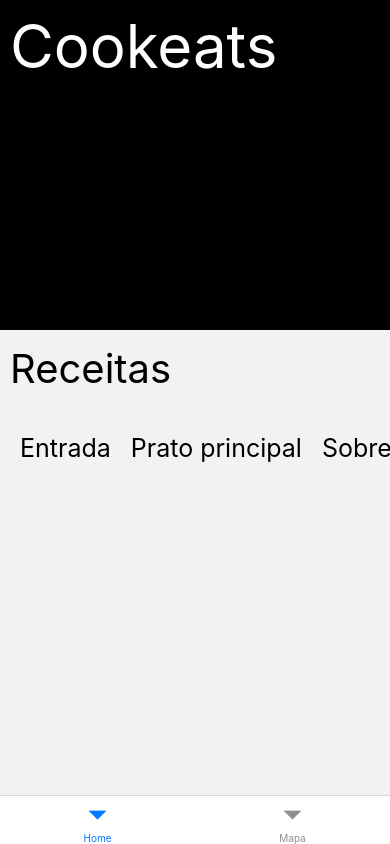
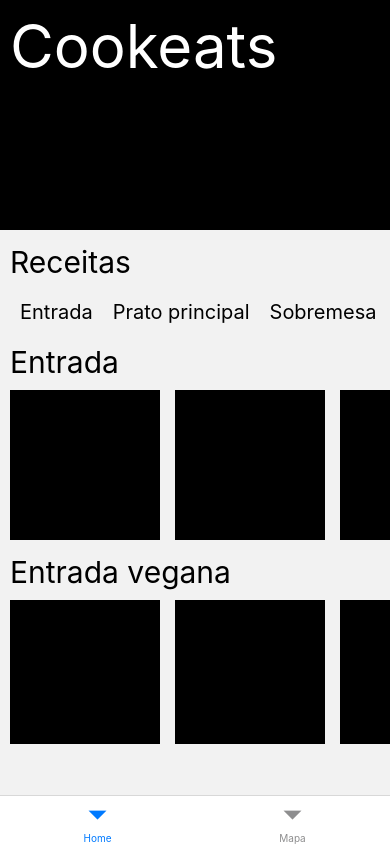
Before and after one commit to llucassilva/app_cookeats, a React Native app: screen /Home in a window 390 px wide. Built offline with nearby package versions, Linux system fonts and the light colour scheme.

Commit message:
Front home pronto

```diff
--- a/src/Components/Opcoes.js
+++ b/src/Components/Opcoes.js
@@ -1,9 +1,10 @@
-import { View, Text, ScrollView, StyleSheet, Dimensions } from 'react-native'
-import React from 'react'
+import { View, Text, ScrollView, StyleSheet, Dimensions } from "react-native";
+import React from "react";
 
-export default function Opcoes({title, data, vegano}) {
+export default function Opcoes({ title, data, vegano }) {
   return (
-    <View>
+    <>
+      <View style={style.container}>
         <Text style={style.OpcoesTitle}>{title}</Text>
         <ScrollView horizontal>
           <View style={style.containerCard}>
@@ -19,7 +20,9 @@ export default function Opcoes({title, data, vegano}) {
             <Text>Carne</Text>
           </View>
         </ScrollView>
-      <Text style={style.OpcoesTitle}>{vegano}</Text>
+      </View>
+      <View style={style.container}>
+        <Text style={style.OpcoesTitleVegano}>{vegano}</Text>
         <ScrollView horizontal>
           <View style={style.containerCard}>
             <Text>Carne</Text>
@@ -35,25 +38,37 @@ export default function Opcoes({title, data, vegano}) {
           </View>
         </ScrollView>
       </View>
-  )
+    </>
+  );
 }
 
 const { width, height } = Dimensions.get("screen");
 
 const style = StyleSheet.create({
-    containerOpcoes:{
+  containerOpcoes: {
     width: width,
-        padding: 10
+    padding: 10,
   },
-    OpcoesTitle:{
-        fontSize: 45,
-        marginBottom: 20
+  OpcoesTitleVegano:{
+    fontSize: 30,
+    marginBottom: 10,
+    marginTop: 10
   },
-    containerCard:{
-        width: 170,
-        height: 170,
+  OpcoesTitle: {
+    fontSize: 30,
+    marginBottom: 10,
+  },
+  containerCard: {
+    width: 150,
+    height: 150,
     backgroundColor: "#000",
-        marginBottom:20,
-        marginRight: 15
-    }
-})
+    marginBottom: 20,
+    marginRight: 15,
+  },
+  containerGeral: {
+    height: 500,
+  },
+  container: {
+    height: 200,
+  },
+});
--- a/src/Pages/Home/index.js
+++ b/src/Pages/Home/index.js
@@ -12,11 +12,15 @@ import Opcoes from "../../Components/Opcoes";
 
 export default function Home() {
   const [hover, setHover] = useState("");
-  const [value, setValue] = useState()
+
+  const categorias = [
+    <Opcoes title="Entrada" vegano="Entrada vegana"/>,
+    <Opcoes title="Prato principal" vegano="Prato vegano"/>,
+    <Opcoes title="Sobremesa" vegano="Sobremesa vegana"/>,
+  ]
 
   return (
-    <ScrollView>
-      <StatusBar barStyle="light-content" backgroundColor="#23DCBB" />
+    <View>
       <View style={style.container}>
         <Text style={style.titleHeader}>Cookeats</Text>
       </View>
@@ -28,7 +32,7 @@ export default function Home() {
               ? style.textoCategoriaPress
               : style.textoCategoria
           }
-          onPress={() => setHover("Entrada") && setValue()}
+          onPress={() => {setHover("Entrada") } }
         >
           <Text style={style.textoCategoria}>Entrada</Text>
         </TouchableOpacity>
@@ -38,7 +42,7 @@ export default function Home() {
               ? style.textoCategoriaPress
               : style.textoCategoria
           }
-          onPress={() => setHover("Principal") && setValue(categorias[1])}
+          onPress={() => setHover("Principal") }
         >
           <Text style={style.textoCategoria}>Prato principal</Text>
         </TouchableOpacity>
@@ -54,9 +58,9 @@ export default function Home() {
         </TouchableOpacity>
       </View>
       <View style={style.containerEntrada}>
-
+          {hover === "Entrada" ? categorias[0] : hover === "Principal" ? categorias[1] : hover === "Sobremesa" ? categorias[2] : categorias[0]}
       </View>
-    </ScrollView>
+    </View>
   );
 }
 
@@ -65,7 +69,7 @@ const style = StyleSheet.create({
   container: {
     width: width,
     backgroundColor: "#000",
-    height: 330,
+    height: 230,
     padding: 10,
   },
   titleHeader: {
@@ -74,7 +78,7 @@ const style = StyleSheet.create({
   },
   titleCategoria: {
     width: width,
-    fontSize: 40,
+    fontSize: 30,
     marginLeft: 10,
     marginTop: 14,
   },
@@ -83,14 +87,14 @@ const style = StyleSheet.create({
     flexDirection: "row",
   },
   textoCategoria: {
-    marginTop: 20,
+    marginTop: 10,
     marginLeft: 10,
-    fontSize: 25,
+    fontSize: 20,
   },
   textoCategoriaPress: {
-    marginTop: 20,
+    marginTop: 10,
     marginLeft: 10,
-    fontSize: 25,
+    fontSize: 20,
     borderBottomColor: "#23DCBB",
     borderBottomWidth: 3,
   },
@@ -98,7 +102,7 @@ const style = StyleSheet.create({
     width: width,
     height: 250,
     padding: 10,
-    marginTop: 20,
+    marginTop: 10,
   },
   titleEntrada: {
     fontSize: 45,
```
Lines whose indentation alone changed are shown as unchanged.
